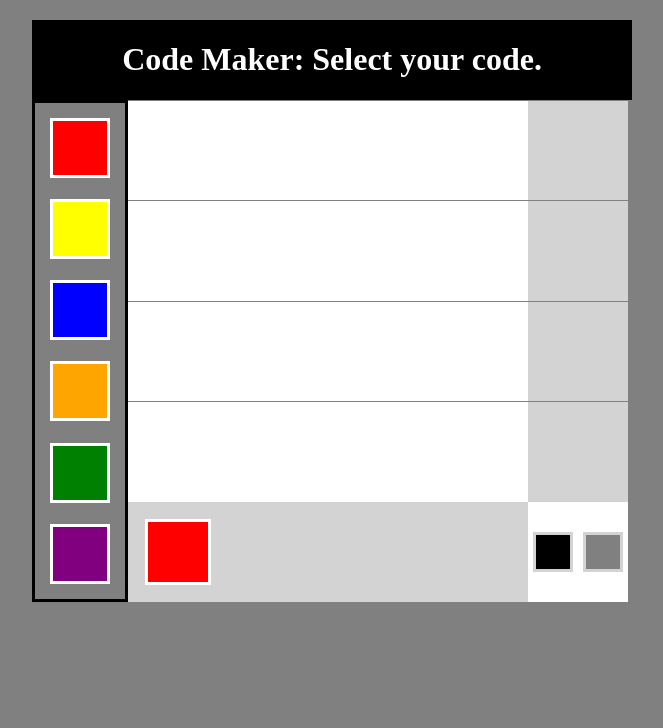
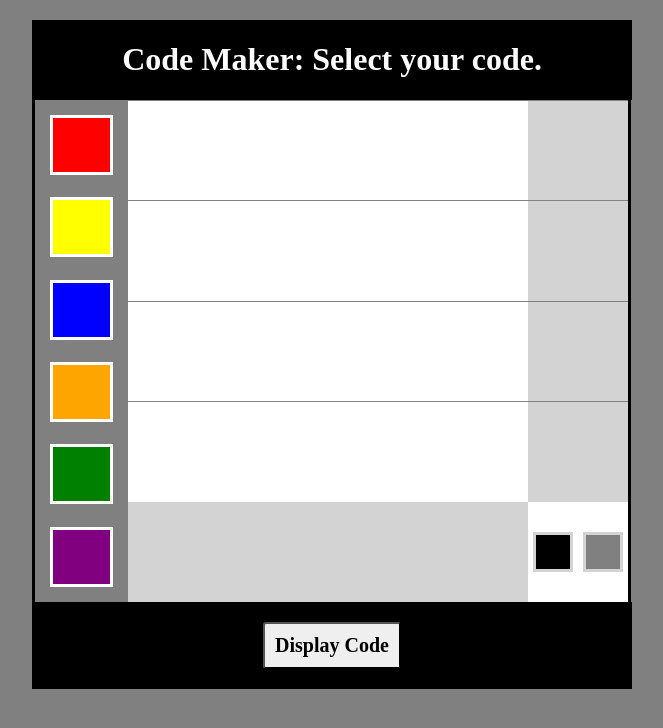
Before and after one commit to CapellaBlue/AllProjects, a plain HTML site: page Project_1/index.html in a window 1280 px wide. Both pictures are taken after a click on the button 388 px from the left and 147 px from the top of the page. Shown: the whole page, without its empty margins (308-971 px from the left). Drawn offline with nearby package versions, Linux system fonts and the light colour scheme.

Commit message:
display code button to show the hidden code is up and functional.

```diff
--- a/Project_1/css/style.css
+++ b/Project_1/css/style.css
@@ -27,8 +27,9 @@ body {
   display: flex;
   height: 502px;
   width: 400px;
-  margin: 0 380px 50px 180px;
+  margin: 0 380px 0 180px;
   flex-wrap: wrap;
+
 }
 
 #code-guess-container {
@@ -72,6 +73,7 @@ body {
   height: 402px;
   background: lightgray;
   color: white;
+  border-right: 3px solid black;
 }
 
 .feedback-rows {
@@ -94,6 +96,7 @@ body {
   justify-content: space-around;
   align-items: center;
   flex-direction: row;
+  border-right: 3px solid black;
 
 }
 
@@ -104,13 +107,14 @@ body {
 }
 
 .button-container {
-  width: 60px;
+  width: 63px;
   height: 502px;
   display: flex;
   flex-direction: column;
   justify-content: space-between;
   padding: 15px;
-  border: 3px solid black;
+  border-left: 3px solid black;
+  /*border-right: 3px solid black;*/
 }
 
 .buttons {
@@ -149,6 +153,14 @@ body {
   margin: 5px 17px 5px 17px;
 }
 
+.sequence-square-hidden {
+  display:none;
+  border: 3px solid white;
+  height: 60px;
+  width: 60px;
+  margin: 5px 17px 5px 17px;
+}
+
 .guessed-square {
   border: 3px solid lightgray;
   height: 60px;
@@ -172,3 +184,22 @@ body {
 #gray {
   background: gray;
 }
+
+.controls {
+  position: relative;
+  width: 600px;
+  text-align: center;
+  background: black;
+  display: flex;
+  justify-content: center;
+  margin: 0 auto 0 auto;
+}
+
+#displayCode {
+  font-size: 20px;
+  font-weight: bold;
+  font-family: inherit;
+  padding: 10px;
+  margin: 20px;
+  border-radius: 3px;
+}
--- a/Project_1/index.html
+++ b/Project_1/index.html
@@ -45,5 +45,8 @@
     </div>
 
   </div>
+  <div class="controls">
+    <button type="button" id="displayCode">Display Code</button>
+  </div>
 </body>
 </html>
--- a/Project_1/js/app.js
+++ b/Project_1/js/app.js
@@ -28,6 +28,9 @@
     var $black = $('#black');
     var $gray = $('#gray');
 
+    //display code button
+    var $displayCodeBtn = $('#displayCode');
+
 
 //==============================================================================
 //-------------------------------LET'S GET STARTED------------------------------
@@ -46,7 +49,8 @@
       if(code.length < 4){
         var storeCode = function(){
           var $selectedCode = $('<div>').attr('id',$(this).attr('id'));
-          $selectedCode.addClass('sequence-square');
+          $selectedCode.addClass('sequence-square-hidden');
+          $selectedCode.css('display', 'none');
           code.push($(this).attr('id'));
           $('#code-storage').append($selectedCode);
           if (code.length == 4){
@@ -173,9 +177,26 @@
   };
 
 
+//==============================================================================
+//---------------------------so, WHO WINS?????????????--------------------------
+//==============================================================================
+
+  var displayCode = function(){
+    console.log(code);
+    $displayCodeBtn.text("Hide Code");
+    for (var i = 0; i < code.length; i++) {
+      var $selectedCode = $('<div>').attr('id', code[i]);
+      $selectedCode.addClass('sequence-square');
+      $('#code-storage').append($selectedCode);
+      $displayCodeBtn.on('click', function(){
+        $('.sequence-square').css('display', 'none');
+        $displayCodeBtn.text("Display Code");
+      });
+    };
+  };
 
 
-
+  $displayCodeBtn.on('click', displayCode);
 
 
 
```
